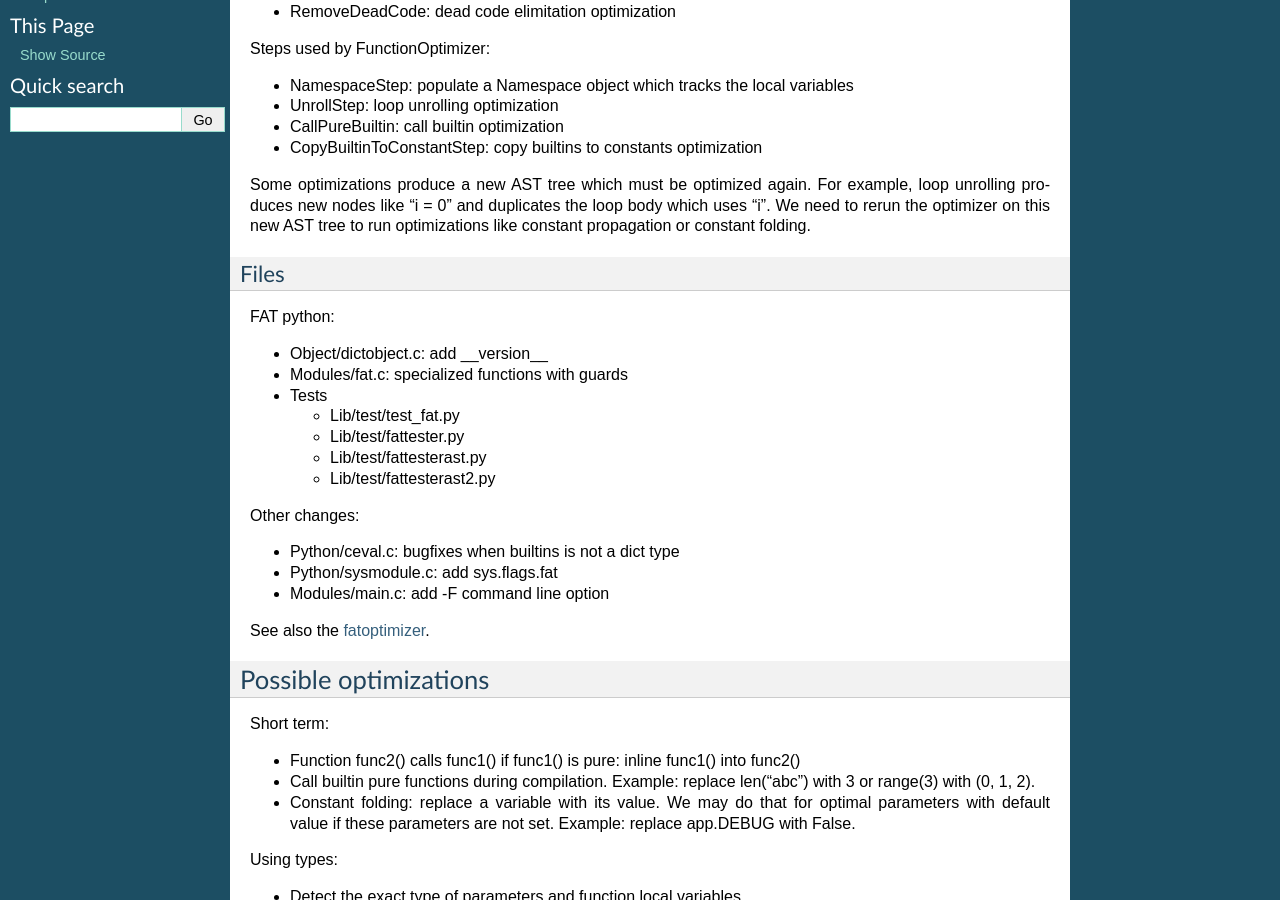
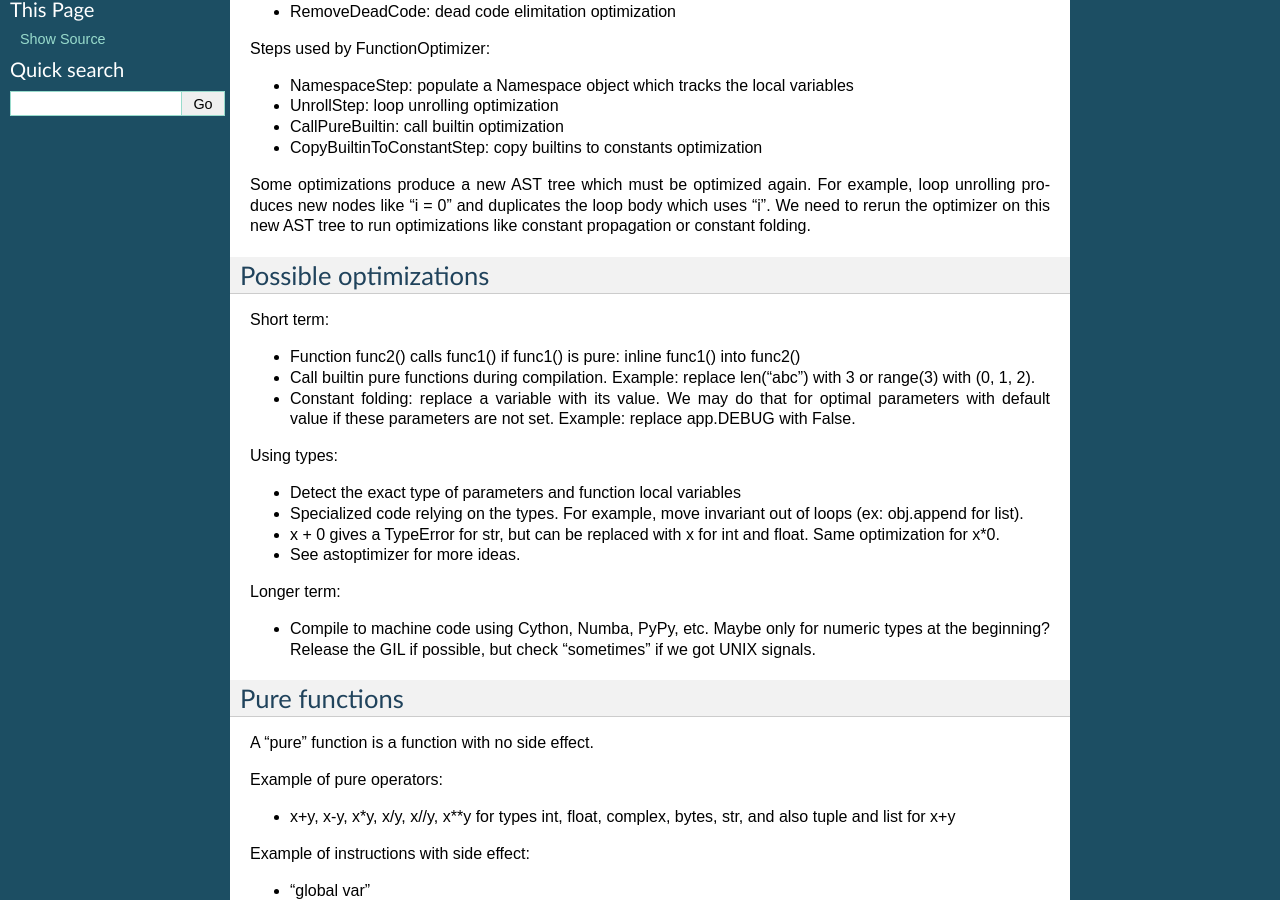
Before and after one commit to vstinner/fatoptimizer, a Sphinx documentation site: the page built from doc/misc.rst, in a window 1280 px wide and 900 px high, scrolled down 609 px. Built offline with Sphinx 7.4.7, drawn with Linux system fonts in a browser that asks for light colours.

Commit message:
doc: cleaup

```diff
--- a/doc/index.rst
+++ b/doc/index.rst
@@ -18,7 +18,6 @@ Links:
   <https://github.com/haypo/fatoptimizer>`_ (code, bug tracker)
 * `fatoptimizer project at the Python Cheeseshop (PyPI)
   <https://pypi.python.org/pypi/fatoptimizer>`_ (download releases)
-* `fat project <https://faster-cpython.readthedocs.org/fat.html>`_
 * `FAT Python
   <https://faster-cpython.readthedocs.org/fat_python.html#fat-python>`_
 
--- a/doc/misc.rst
+++ b/doc/misc.rst
@@ -45,29 +45,6 @@ Some optimizations produce a new AST tree which must be optimized again. For
 example, loop unrolling produces new nodes like "i = 0" and duplicates the loop
 body which uses "i". We need to rerun the optimizer on this new AST tree to run
 optimizations like constant propagation or constant folding.
-
-
-Files
------
-
-FAT python:
-
-* Object/dictobject.c: add __version__
-* Modules/fat.c: specialized functions with guards
-* Tests
-
-  - Lib/test/test_fat.py
-  - Lib/test/fattester.py
-  - Lib/test/fattesterast.py
-  - Lib/test/fattesterast2.py
-
-Other changes:
-
-* Python/ceval.c: bugfixes when builtins is not a dict type
-* Python/sysmodule.c: add sys.flags.fat
-* Modules/main.c: add -F command line option
-
-See also the :ref:`fatoptimizer <fatoptimizer>`.
 
 
 Possible optimizations
```
